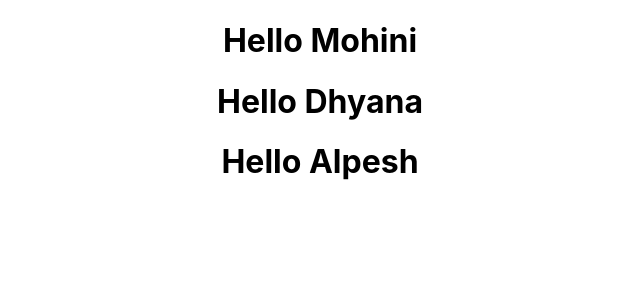
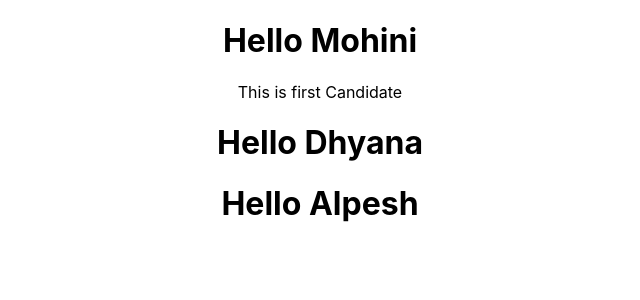
Before and after one commit to mistrymohini/ReactDemoProject, a React (Create React App) app: page / in a window 1280 px wide. Shown: the top 300 px of the page, without its empty margins (320-960 px from the left). Built offline with nearby package versions, Linux system fonts and the light colour scheme.

Commit message:
Added child class and use them in functional class

```diff
--- a/src/App.js
+++ b/src/App.js
@@ -8,7 +8,9 @@
   render(){
     return (
       <div className="App">
-        <Greet name="Mohini"></Greet>
+        <Greet name="Mohini">
+          <p>This is first Candidate</p>
+        </Greet>
         <Greet name="Dhyana"></Greet>
         <Greet name="Alpesh"></Greet>
         {/* <Welcome></Welcome> */}
--- a/src/Component/Greet.js
+++ b/src/Component/Greet.js
@@ -8,7 +8,13 @@
 const Greet=(props)=>
 {
 
-    return <h1>Hello {props.name}</h1>;
+    return (
+        <div>
+            <h1>Hello {props.name}</h1>
+            {props.children}
+        </div>
+    );
+
 }
 
 export default Greet
```
